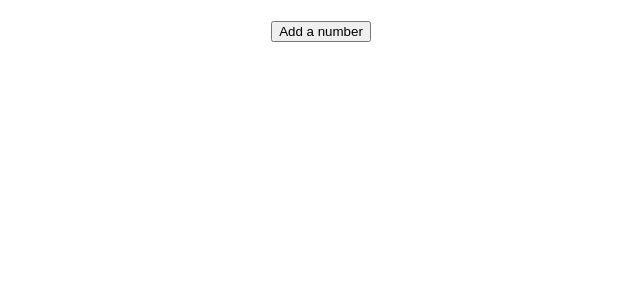
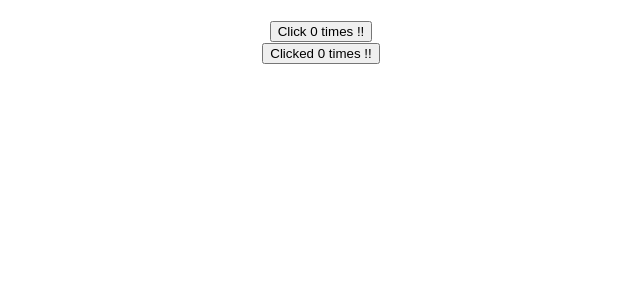
Before and after one commit to tiwari-ashwani/reactjs-aws, a React (Create React App) app: page / in a window 1280 px wide. Shown: the top 300 px of the page, without its empty margins (319-959 px from the left). Built offline with nearby package versions, Linux system fonts and the light colour scheme.

Commit message:
useEffect Hook changes

```diff
--- a/src/App.js
+++ b/src/App.js
@@ -37,6 +37,8 @@
 import HookCounterTwo from './components/HookCounterTwo';
 import HookCounterThree from './components/HookCounterThree';
 import HookCounterFour from './components/HookCounterFour';
+import ClassCounterOne from './components/ClassCounterOne';
+import HookCounterOne from './components/HookCounterOne';
 
 class App extends Component {
   render() {
@@ -44,11 +46,95 @@
       <div className='App'>
         <br />
 
-        <HookCounterFour />
+        <HookCounterOne />
+        <ClassCounterOne />
+
+
+
+
+
+
+
+
+
+
+
+
+
+
+
+
+
+
+
+
+
+
+
+
+
+
+
+
+
+
+
+
+
+
+
+
+
+
+
+
+
+
+
+
+
+
+
+
+
+
+
+
+
+
+
+
+
+
+
+
+
+
+
+
+
+
+        {/* <HookCounterFour /> */}
         {/* <HookCounterThree /> */}
         {/* <HookCounterTwo /> */}
         {/* <HookCounter /> */}
         {/* <ClassCounter /> */}
+
+
+
+
+
+
+
+
+
+
+
+
+
+
+
+
 
         {/* <PostForm /> */}
         {/* <PostList /> */}
--- /dev/null
+++ b/src/components/ClassCounterOne.js
@@ -0,0 +1,32 @@
+import React, { Component } from 'react'
+
+class ClassCounterOne extends Component {
+
+    constructor(props) {
+        super(props)
+
+        this.state = {
+            count: 0
+        }
+    }
+
+    componentDidMount() {
+        document.title = `Clicked ${this.state.count} times`
+    }
+
+    componentDidUpdate(prevProps, prevState) {
+        document.title = `Clicked ${this.state.count} times`
+    }
+
+    render() {
+        return (
+            <div>
+                <button onClick={() =>
+                    this.setState({ count: this.state.count + 1 })}> Clicked {this.state.count} times !!
+                </button>
+            </div>
+        )
+    }
+}
+
+export default ClassCounterOne
--- /dev/null
+++ b/src/components/HookCounterOne.js
@@ -0,0 +1,20 @@
+import React, { useState, useEffect } from 'react'
+
+function HookCounterOne() {
+
+    const [count, setCount] = useState(0)
+
+    //IMP: useEffect runs after every render of comp
+    useEffect(() =>{
+        document.title = `You clicked ${count} times`
+    })
+
+    return (
+        <div>
+            <button onClick={() => setCount(count + 1)}
+            >Click {count} times !!</button>
+        </div>
+    )
+}
+
+export default HookCounterOne
```
